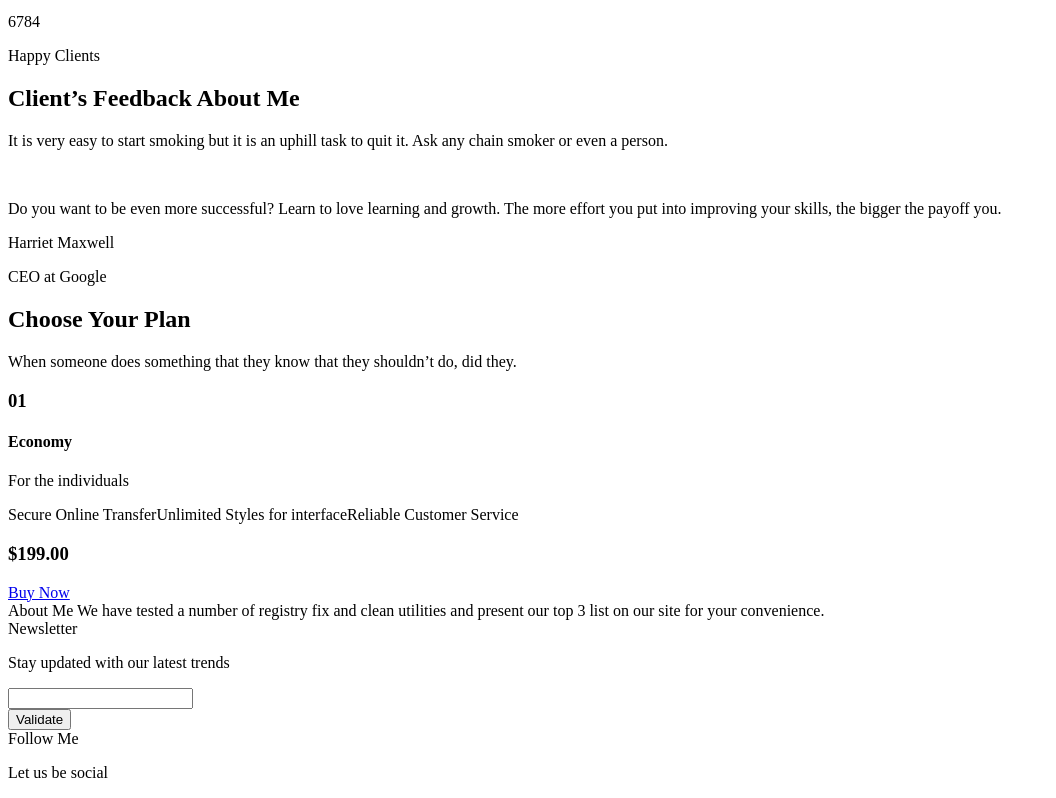
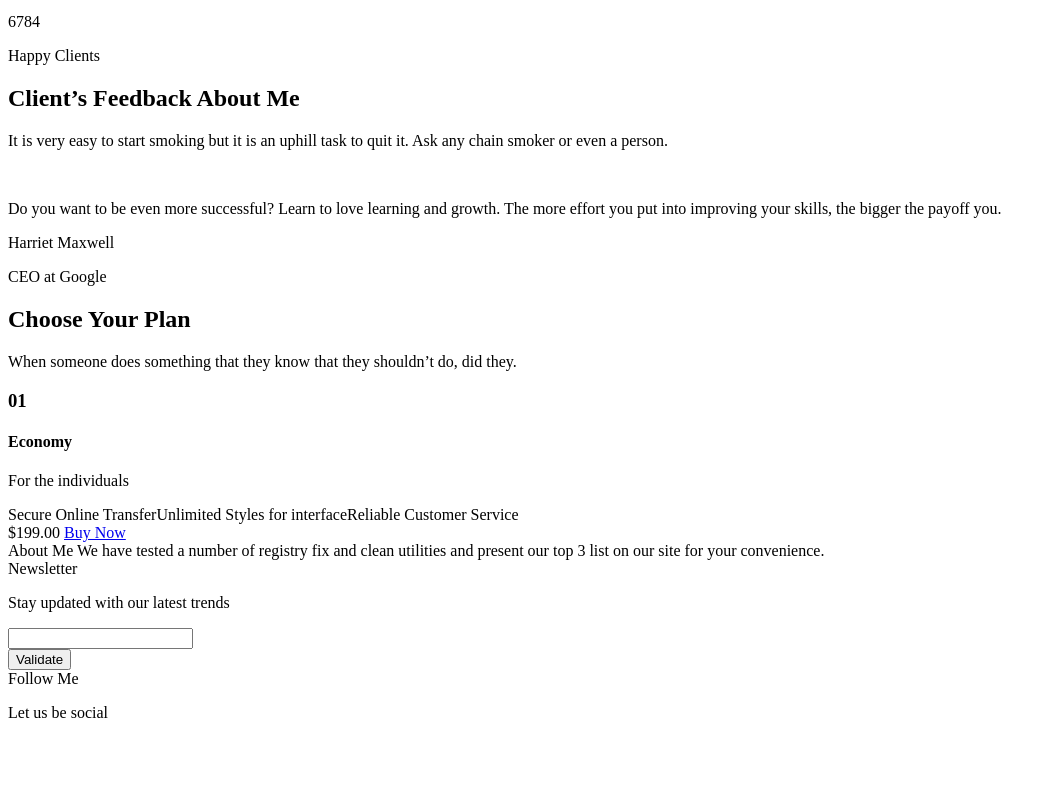
Before and after one commit to pforciol/holbertonschool-web_front_end, a plain HTML site: page 0x07-accessibility/fix-a11y/08-index.html in a window 1280 px wide. Shown: the part 962-1760 px from the top of the page, without its empty margins (0-1056 px from the left). After the commit the page ends 1700 px from the top, so only its background shows below. Drawn offline with Linux system fonts and the light colour scheme.

Commit message:
Update 08-index.html

```diff
--- a/0x07-accessibility/fix-a11y/08-index.html
+++ b/0x07-accessibility/fix-a11y/08-index.html
@@ -165,7 +165,7 @@
                             </div>
                         </div>
                         <div class="bottom-part">
-                            <h3>$199.00</h3>
+                            <span>$199.00</span>
                             <a href="#">Buy Now</a>
                         </div>
                     </div>
```
